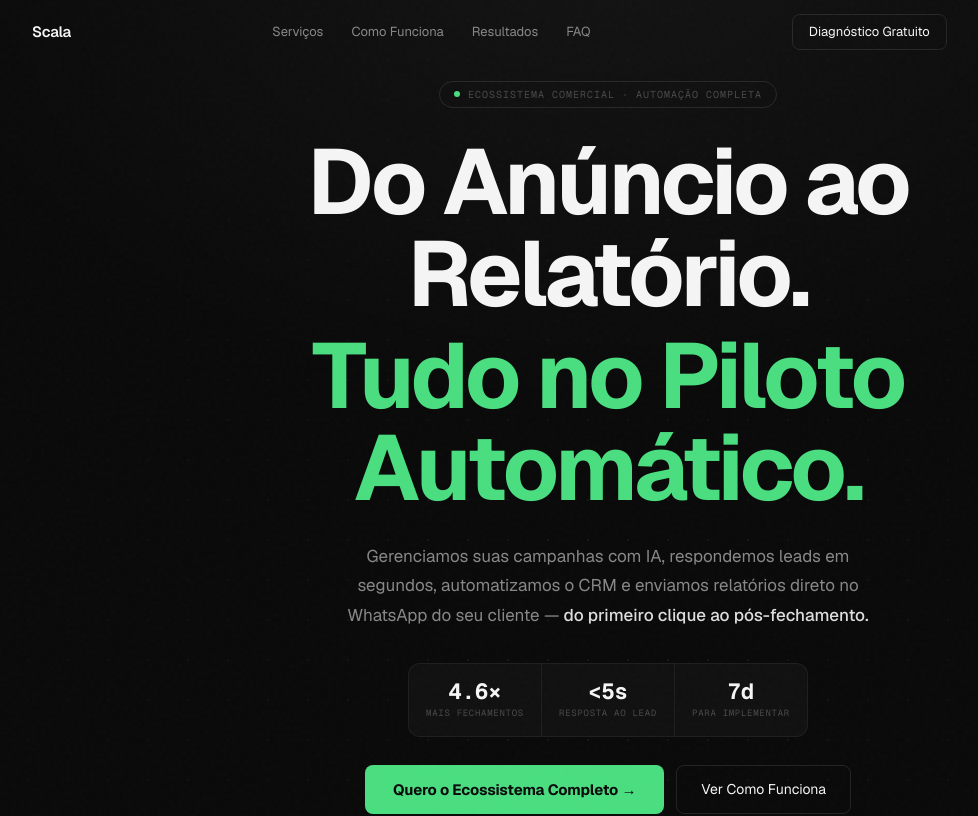
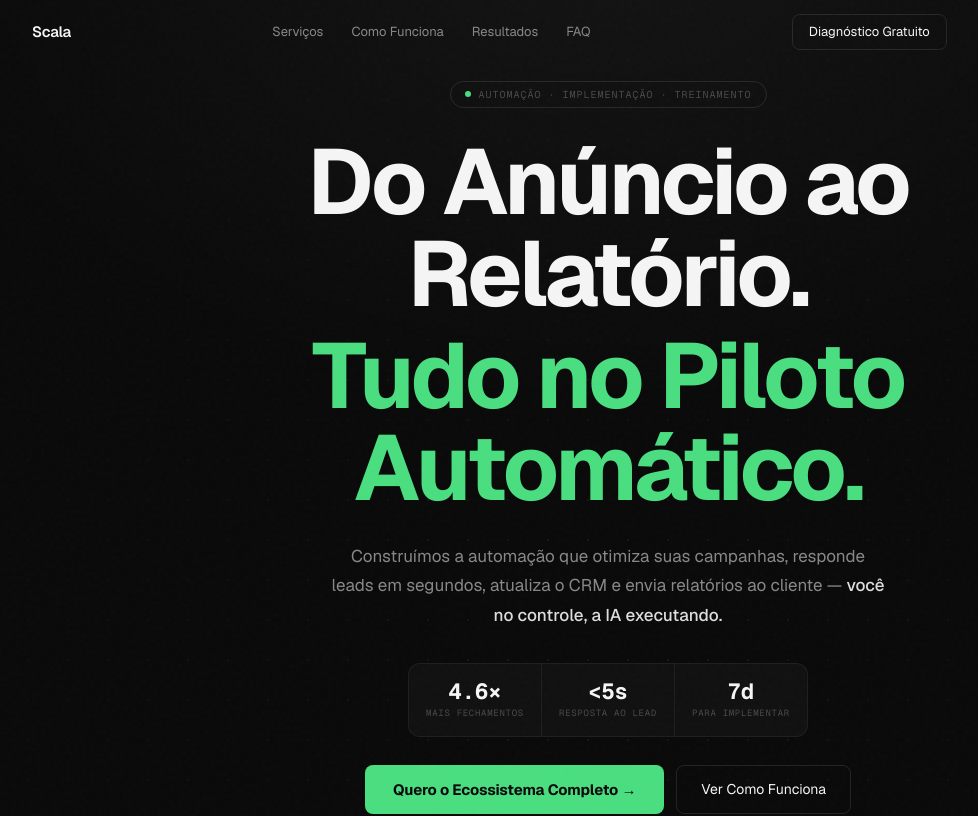
Before and after one commit to ph-nunan/portfolio-scala, a Next.js app: page / in a window 1280 px wide. Shown: the top 816 px of the page, without its empty margins (32-1010 px from the left). Built offline with nearby package versions, Linux system fonts and the light colour scheme.

Commit message:
fix: ajusta copy da hero para modelo de negócio correto (automação + treinamento, não gestão)

```diff
--- a/components/sections/Hero.tsx
+++ b/components/sections/Hero.tsx
@@ -207,7 +207,7 @@ export default function Hero() {
           }}
         >
           <span style={{ width: "6px", height: "6px", borderRadius: "50%", background: "var(--accent)", display: "inline-block", animation: "pulse 2s ease-in-out infinite", flexShrink: 0 }} />
-          Ecossistema Comercial · Automação Completa
+          Automação · Implementação · Treinamento
         </motion.div>
 
         {/* Headline — line 1 */}
@@ -257,10 +257,10 @@ export default function Hero() {
             margin: "0 auto 32px",
           }}
         >
-          Gerenciamos suas campanhas com IA, respondemos leads em segundos, automatizamos o CRM
-          e enviamos relatórios direto no WhatsApp do seu cliente —{" "}
+          Construímos a automação que otimiza suas campanhas, responde leads em segundos,
+          atualiza o CRM e envia relatórios ao cliente —{" "}
           <span style={{ color: "rgba(245,245,245,0.9)", fontWeight: 500 }}>
-            do primeiro clique ao pós-fechamento.
+            você no controle, a IA executando.
           </span>
         </motion.p>
 
```
